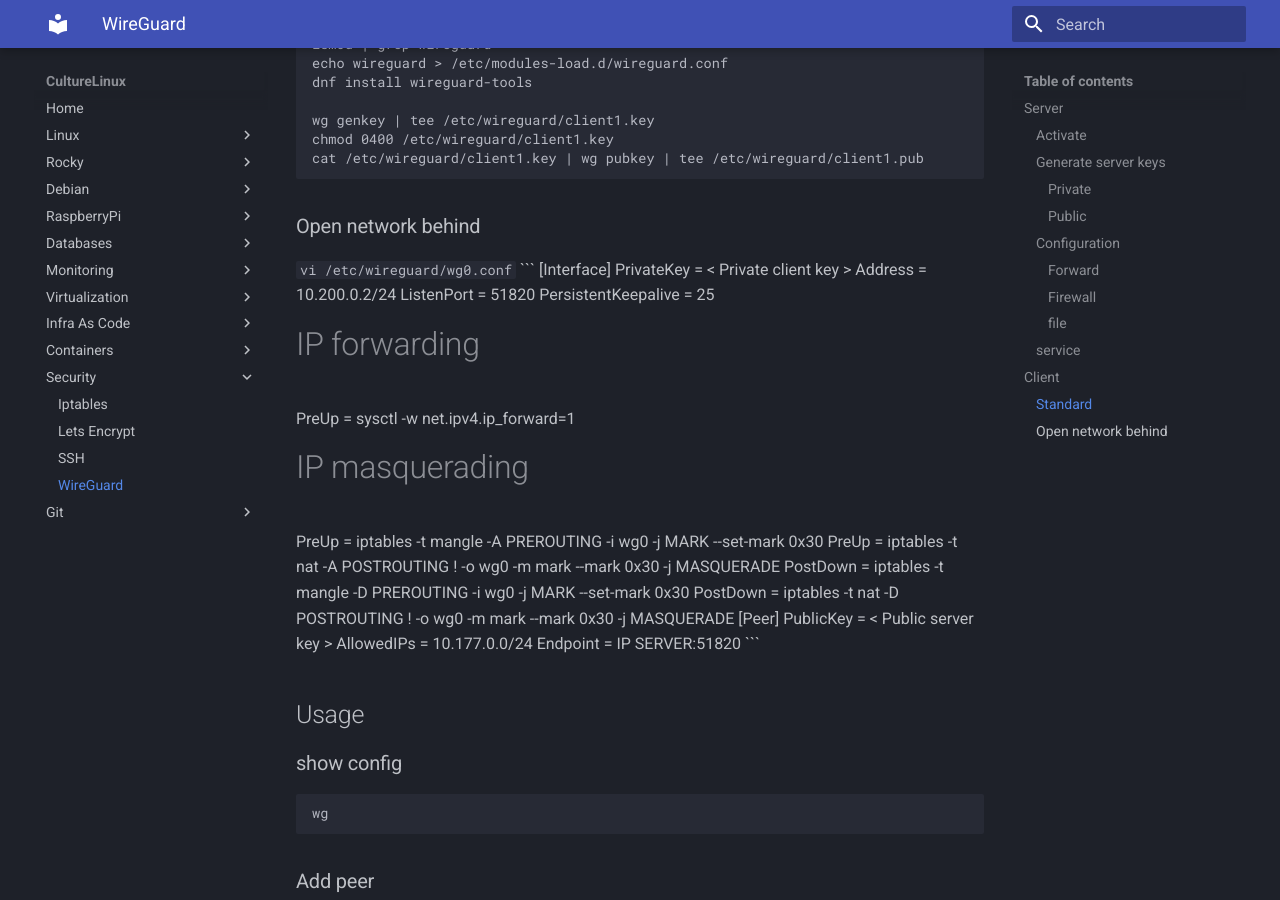
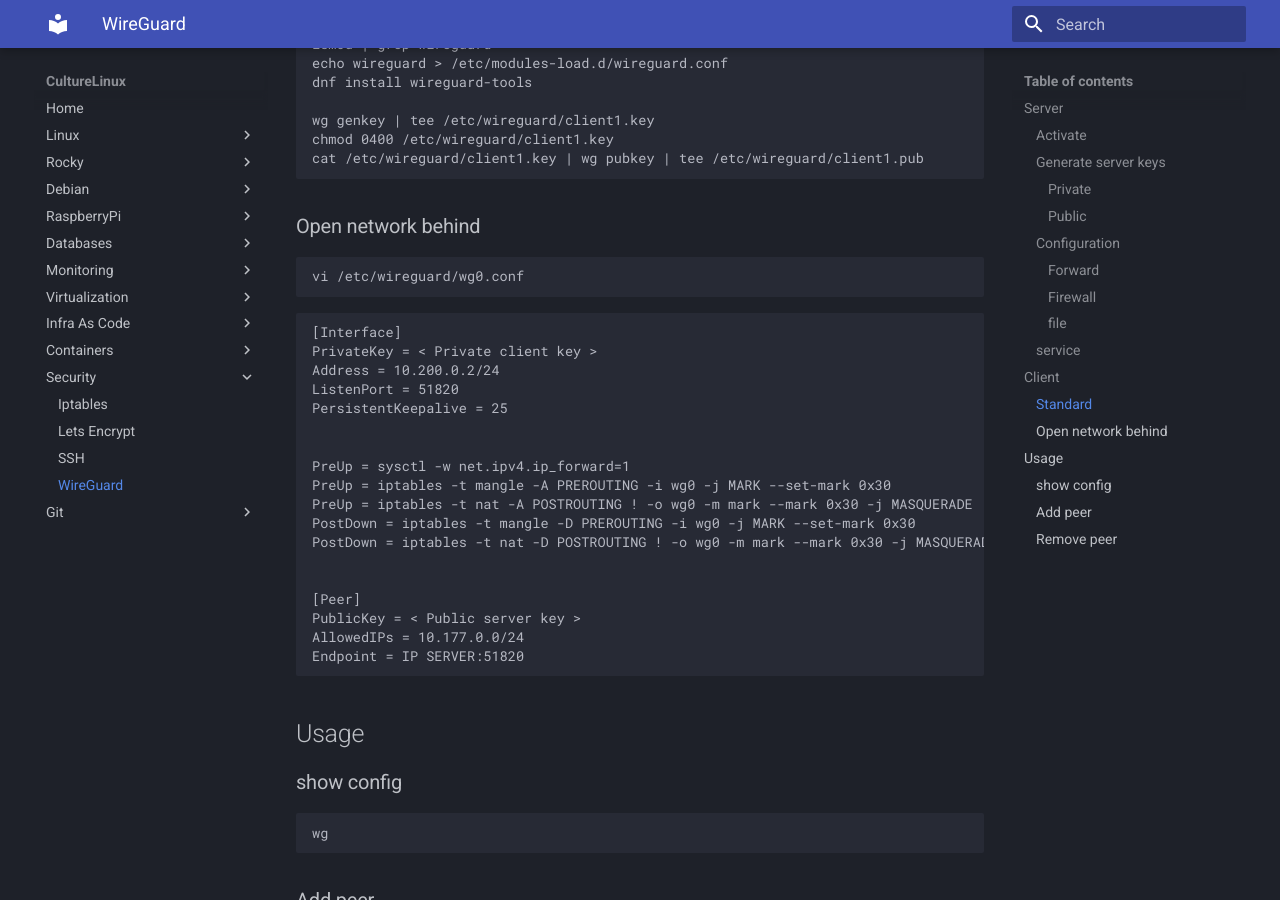
Before and after one commit to CultureLinux/doc, an MkDocs documentation site: the page built from docs/security/wireguard.md, in a window 1280 px wide and 900 px high, scrolled down 1727 px. Built offline with MkDocs 1.6.1 and Material for MkDocs 9.7.7, drawn with Linux system fonts in a browser that asks for light colours.

Commit message:
Update wireguard

````diff
--- a/docs/security/wireguard.md
+++ b/docs/security/wireguard.md
@@ -64,7 +64,9 @@
     wg genkey | tee /etc/wireguard/client1.key
     chmod 0400 /etc/wireguard/client1.key
     cat /etc/wireguard/client1.key | wg pubkey | tee /etc/wireguard/client1.pub
+
 ### Open network behind
+
 ```
 vi /etc/wireguard/wg0.conf
 ```
@@ -75,9 +77,8 @@
 ListenPort = 51820
 PersistentKeepalive = 25
 
-# IP forwarding
+
 PreUp = sysctl -w net.ipv4.ip_forward=1
-# IP masquerading
 PreUp = iptables -t mangle -A PREROUTING -i wg0 -j MARK --set-mark 0x30
 PreUp = iptables -t nat -A POSTROUTING ! -o wg0 -m mark --mark 0x30 -j MASQUERADE
 PostDown = iptables -t mangle -D PREROUTING -i wg0 -j MARK --set-mark 0x30
````
